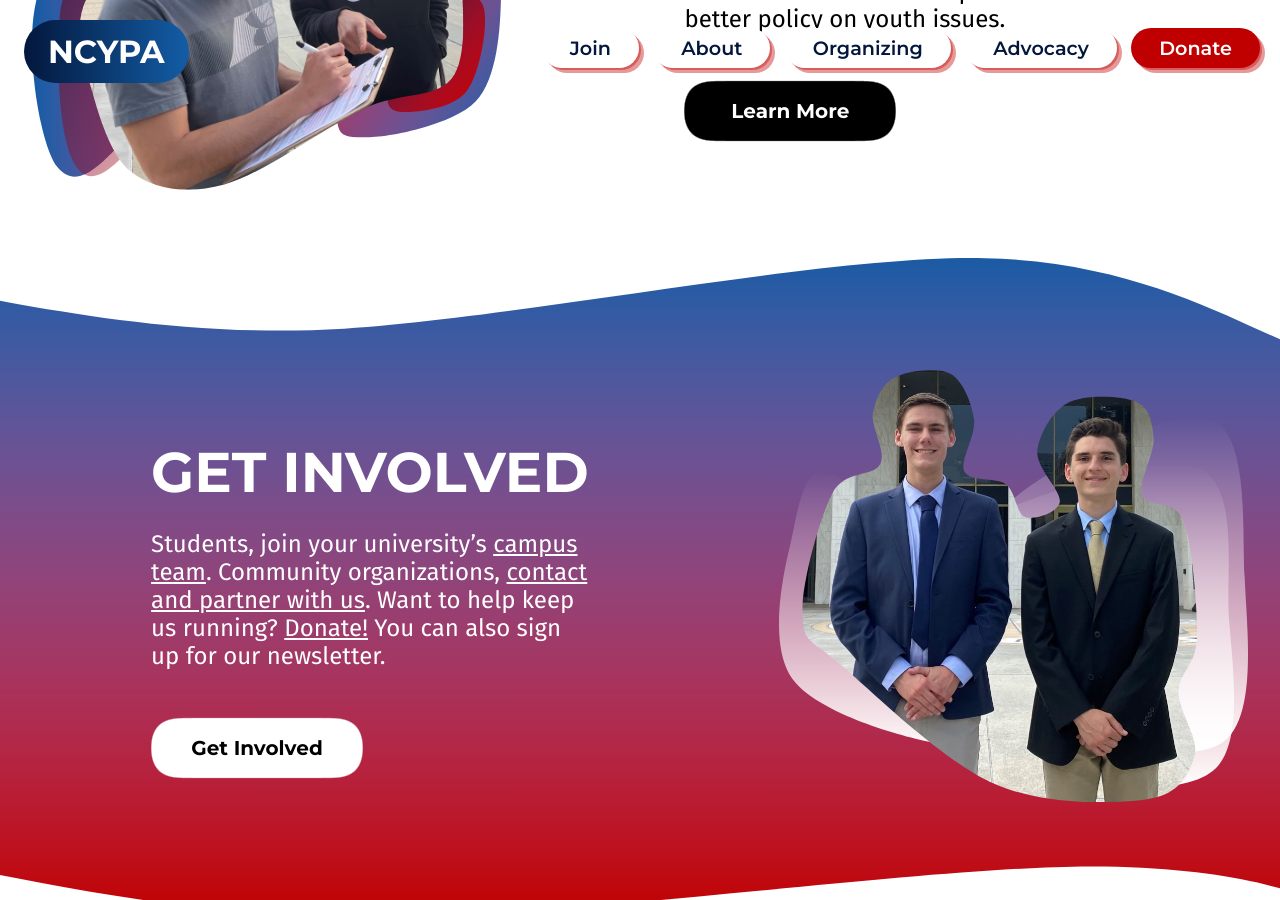
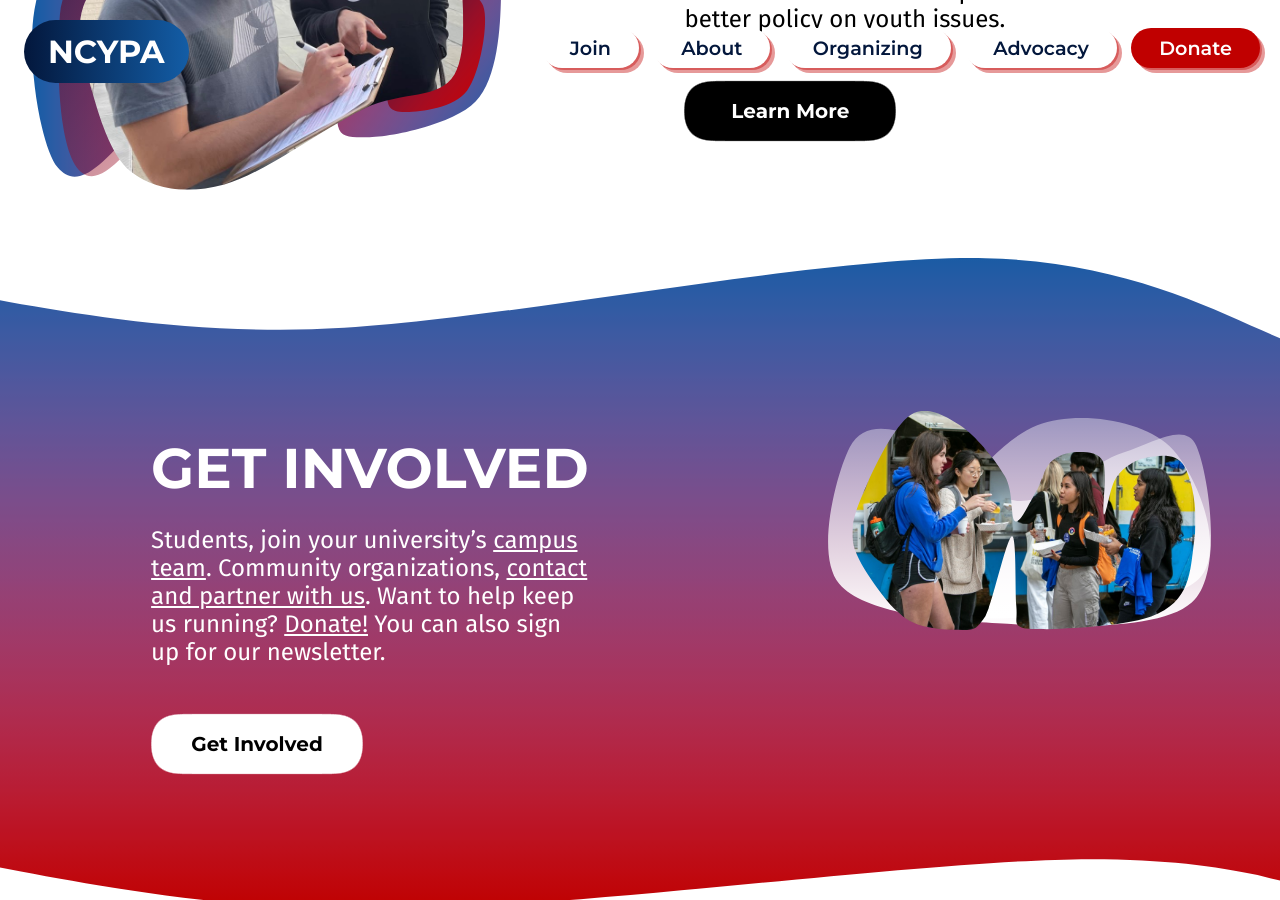
Before and after one commit to JacksonMeade/ncypa, a Jekyll site: the page built from index.html, in a window 1280 px wide and 900 px high, scrolled down 890 px. Built offline with Jekyll 4.4.1, drawn with Linux system fonts in a browser that asks for light colours; nearby versions of some CDN libraries.

Commit message:
remove sam and mick awkward

```diff
--- a/index.html
+++ b/index.html
@@ -53,7 +53,7 @@ title: "Home"
                     </div>
                 </div>
                 <div class="col-xs-12 col-sm-6 col-md-5">
-                    <img src="assets/img/svg/sam-mick-ncleg-anim.svg" class="col-xs-12" />
+                    <img src="assets/img/svg/food-conversation.svg" class="col-xs-12" />
                 </div>
             </div>
         </section>
```
Also changed, not shown: assets/img/svg/food-conversation.svg (added).
